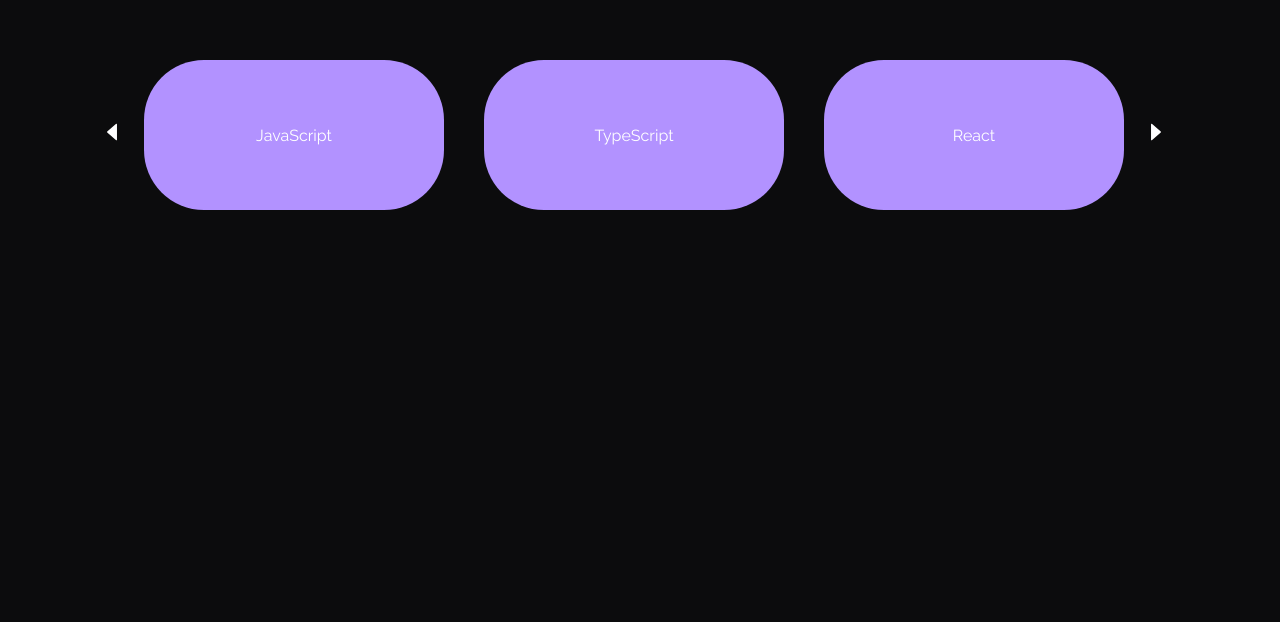
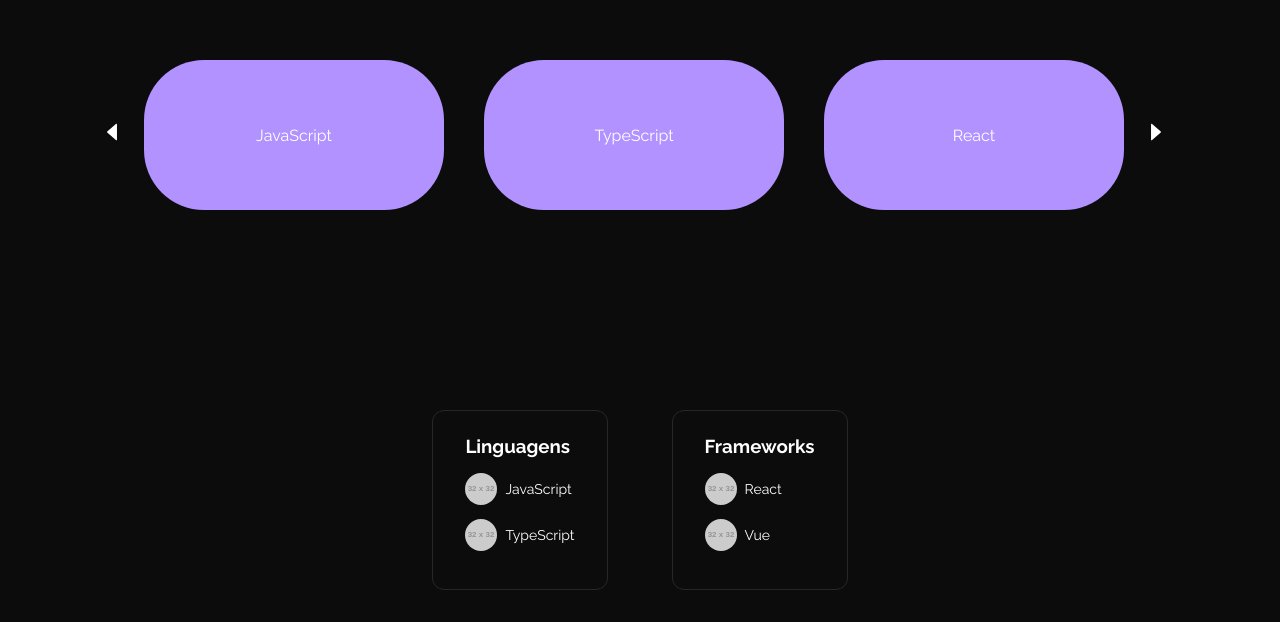
Before and after one commit to KauaOnoratoDev/Meu-Portifolio, a React (Create React App) app: page / in a window 1280 px wide. Shown: the part 776-1398 px from the top of the page. Before the commit the page ends 1186 px from the top, so only its background shows below. Built offline with nearby package versions, Linux system fonts and the light colour scheme.

Commit message:
feat: criando a seção Technologies

```diff
--- a/src/App.tsx
+++ b/src/App.tsx
@@ -2,6 +2,7 @@
 import IntroExperiences from './components/Carousel'
 import NavBar from './components/NavBar'
 import { GlobalStyle } from './styles'
+import Technologies from './components/Technologies'
 
 function App() {
   return (
@@ -11,6 +12,7 @@
         <NavBar />
         <Hero />
         <IntroExperiences />
+        <Technologies />
       </div>
     </>
   )
--- /dev/null
+++ b/src/components/Technologies/index.tsx
@@ -0,0 +1,36 @@
+import * as S from './styles'
+
+const Technologies = () => {
+  const mock = [
+    {
+      name: 'Linguagens',
+      tech: ['JavaScript', 'TypeScript']
+    },
+    {
+      name: 'Frameworks',
+      tech: ['React', 'Vue']
+    }
+  ]
+
+  return (
+    <S.Container>
+      {mock.map((e) => (
+        <>
+          <S.List>
+            <h3>{e.name}</h3>
+            {e.tech.map((item) => (
+              <>
+                <S.Item>
+                  <img src="https://via.placeholder.com/32x32" alt="" />
+                  {item}
+                </S.Item>
+              </>
+            ))}
+          </S.List>
+        </>
+      ))}
+    </S.Container>
+  )
+}
+
+export default Technologies
--- /dev/null
+++ b/src/components/Technologies/styles.ts
@@ -0,0 +1,33 @@
+import styled from 'styled-components'
+import { colors } from '../../styles'
+
+export const Container = styled.div`
+  width: 100%;
+  display: flex;
+  flex-wrap: wrap;
+  justify-content: center;
+`
+
+export const List = styled.ul`
+  border: 1px solid ${colors.gray700};
+  border-radius: 12px;
+  padding: 24px 32px;
+  margin: 0 32px 32px;
+  color: ${colors.white};
+
+  h3 {
+    margin-bottom: 16px;
+  }
+`
+
+export const Item = styled.li`
+  display: flex;
+  align-items: center;
+  margin-bottom: 14px;
+  font-size: 14px;
+
+  img {
+    border-radius: 50%;
+    margin-right: 8px;
+  }
+`
--- a/src/styles.ts
+++ b/src/styles.ts
@@ -29,5 +29,19 @@
 
     body {
         background-color: ${colors.gray900};
+
+        &::-webkit-scrollbar {
+          width: 12px;
+        }
+
+        &::-webkit-scrollbar-track {
+          background: ${colors.gray900};
+        }
+
+        &::-webkit-scrollbar-thumb {
+          background-color: ${colors.gray800};
+          border-radius: 20px;
+        }
     }
+
 `
```
